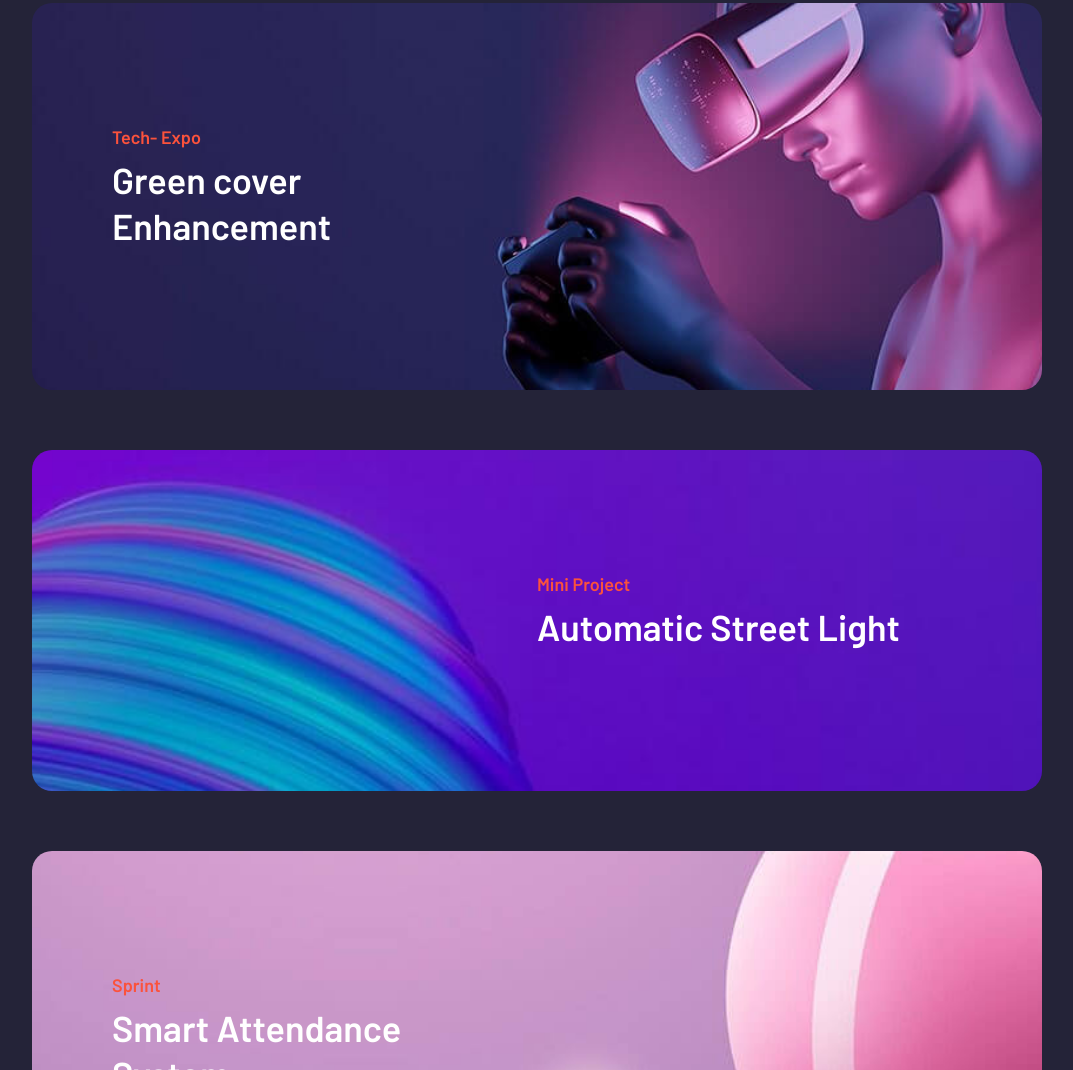
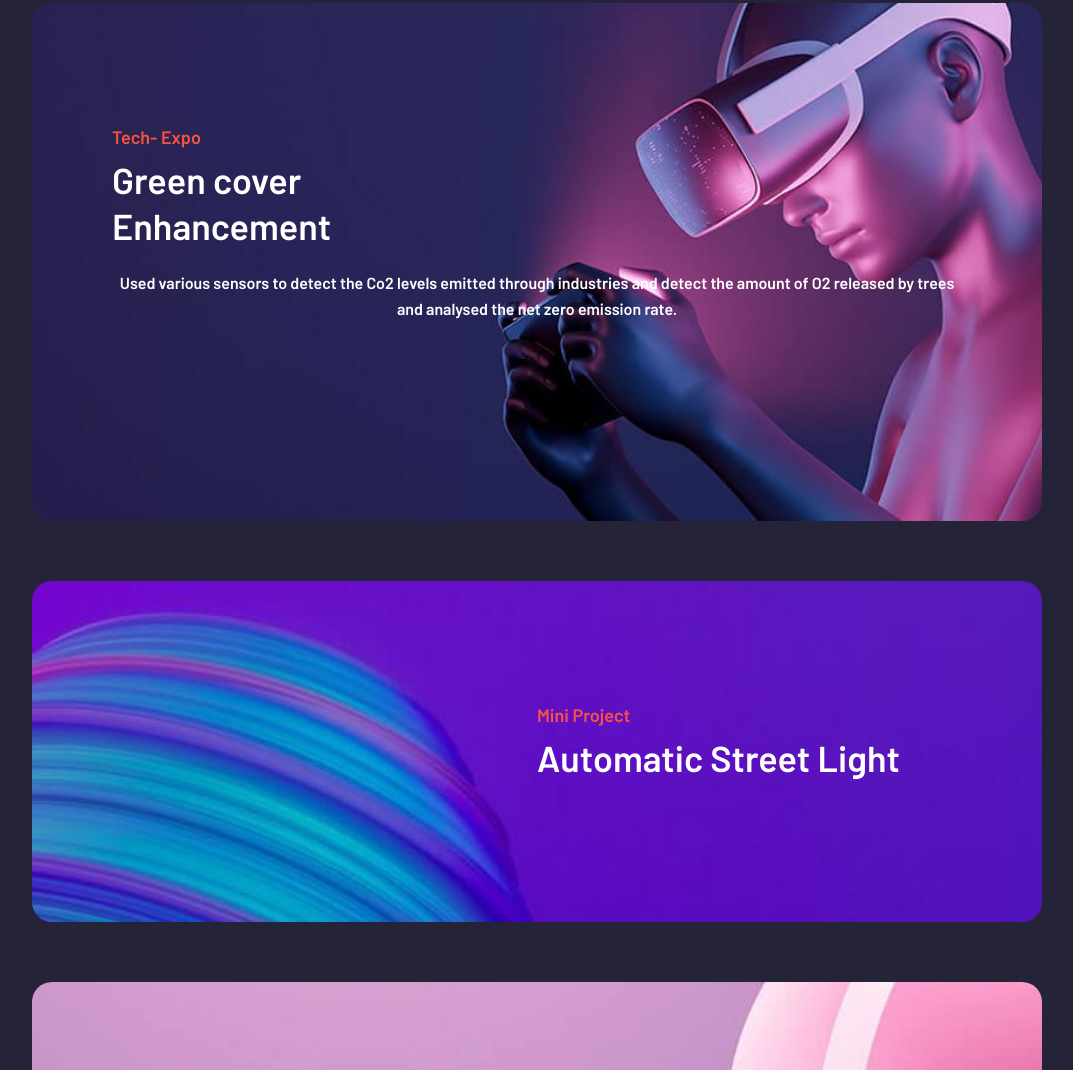
Before and after one commit to abi-25-j/J.-ABIKSHA, a plain HTML site: page index.html in a window 1280 px wide. Shown: the part 2265-3335 px from the top of the page, without its empty margins (103-1176 px from the left). Drawn offline with nearby package versions, Linux system fonts and the light colour scheme.

Commit message:
Update index.html

```diff
--- a/index.html
+++ b/index.html
@@ -226,6 +226,10 @@
                   <p class="card-subtitle">Tech- Expo</p>
 
                   <h3 class="h3 card-title">Green cover Enhancement</h3>
+                   <p class="section-text">
+                      Used various sensors to detect the Co2 levels emitted through industries and detect the amount of O2 released by trees and analysed the net zero emission rate.
+                   </p>
+
 
                 </div>
               </a>
```
